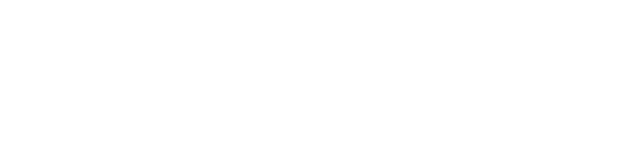
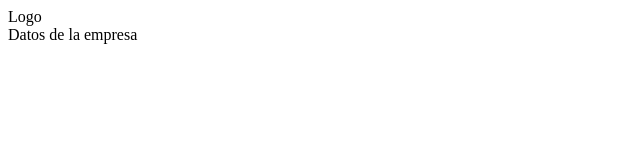
Before and after one commit to cybererf/AvanzadaGp2-00x01-GitClass, a plain HTML site: page index.html in a window 1280 px wide. Shown: the whole page, without its empty margins (0-640 px from the left). Drawn offline with Linux system fonts and the light colour scheme.

Commit message:
Propuesta de nuevo layout

```diff
--- a/index.html
+++ b/index.html
@@ -1,3 +1,10 @@
 <hmtl>
+	<head>
+	</head>
+
+	<body>
+		<div> Logo </div>
+		<div> Datos de la empresa </div>
+	</body>
 
 </html>
```
Also changed, not shown: Imagenes/descarga.jfif (added), 1 other file.
